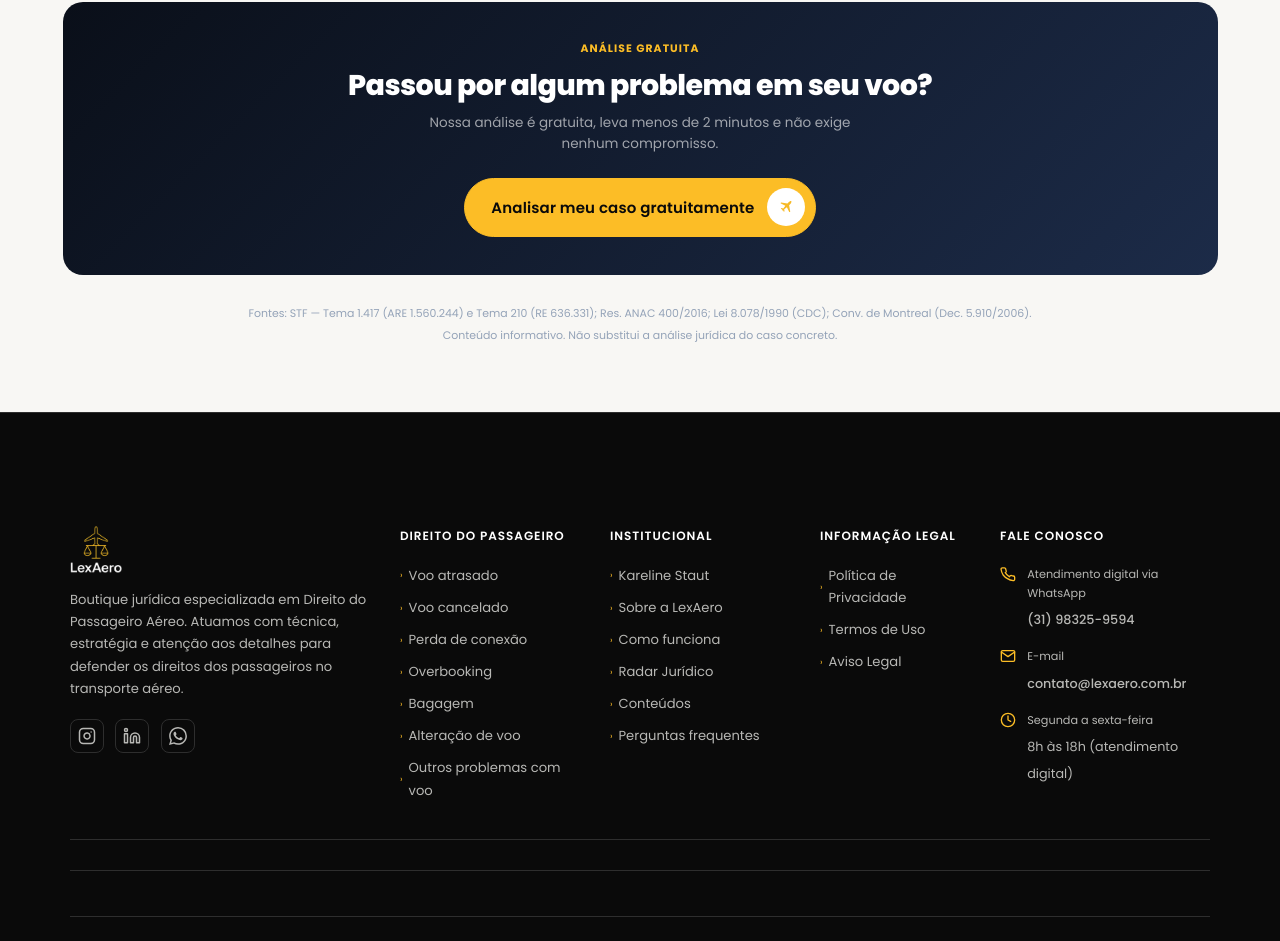
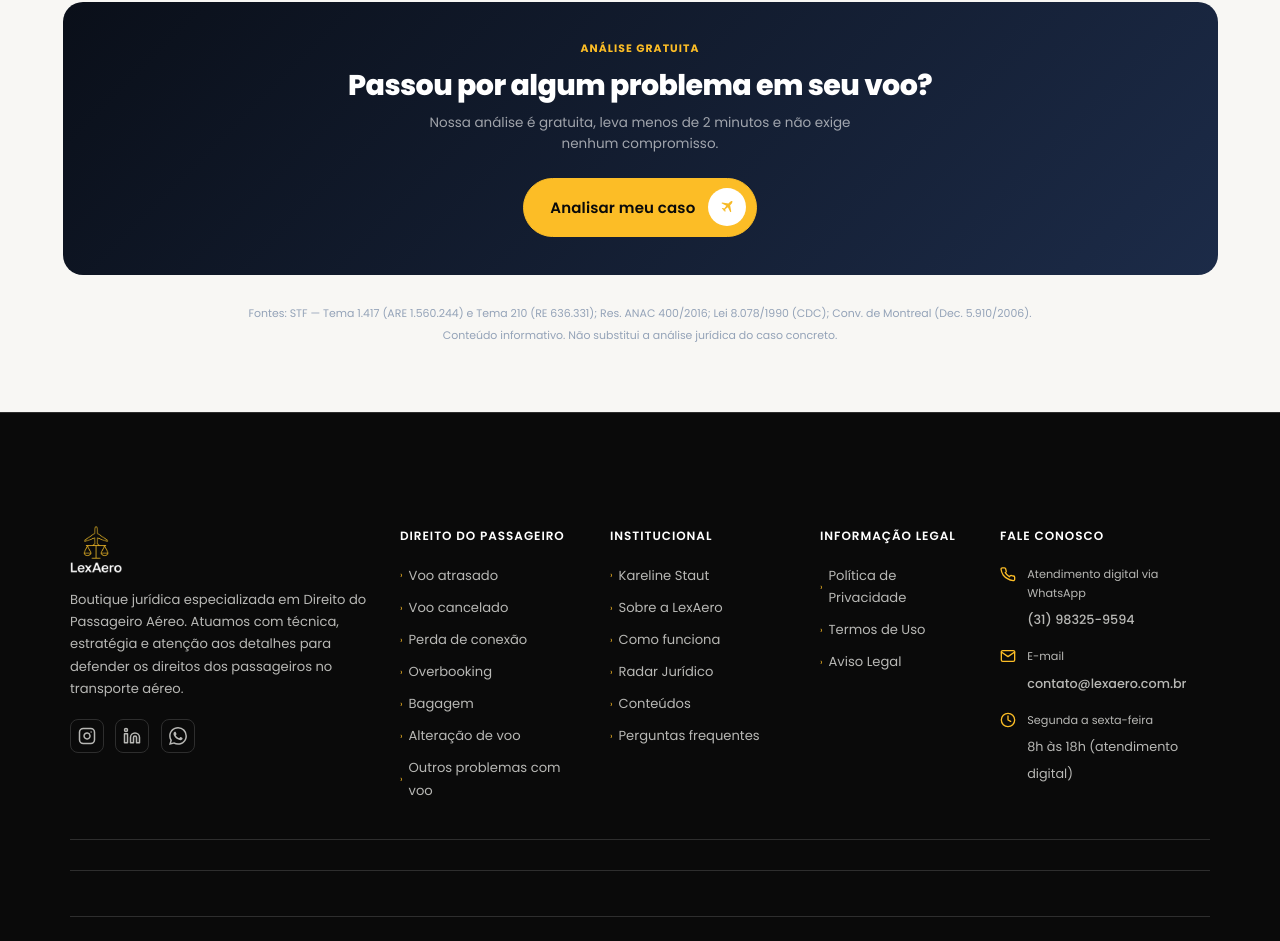
Before and after one commit to t0non/lpLexAero, a Next.js app: page /radar-juridico in a window 1280 px wide. Shown: the part 3614-4555 px from the top of the page. Built offline with nearby package versions, Linux system fonts and the light colour scheme.

Commit message:
update CTA button text on radar juridico

```diff
--- a/src/app/radar-juridico/page.js
+++ b/src/app/radar-juridico/page.js
@@ -331,7 +331,7 @@ export default function RadarJuridicoPage() {
             Nossa análise é gratuita, leva menos de 2 minutos e não exige nenhum compromisso.
           </p>
           <Link href="/diagnostico" className="btn btn--primary btn--lg" style={{ color: "var(--lex-black)" }}>
-            Analisar meu caso gratuitamente
+            Analisar meu caso
             <span className="btn__icon-circle" aria-hidden="true">
               <img src="/aviao.svg" width="18" height="18" alt="" />
             </span>
```
